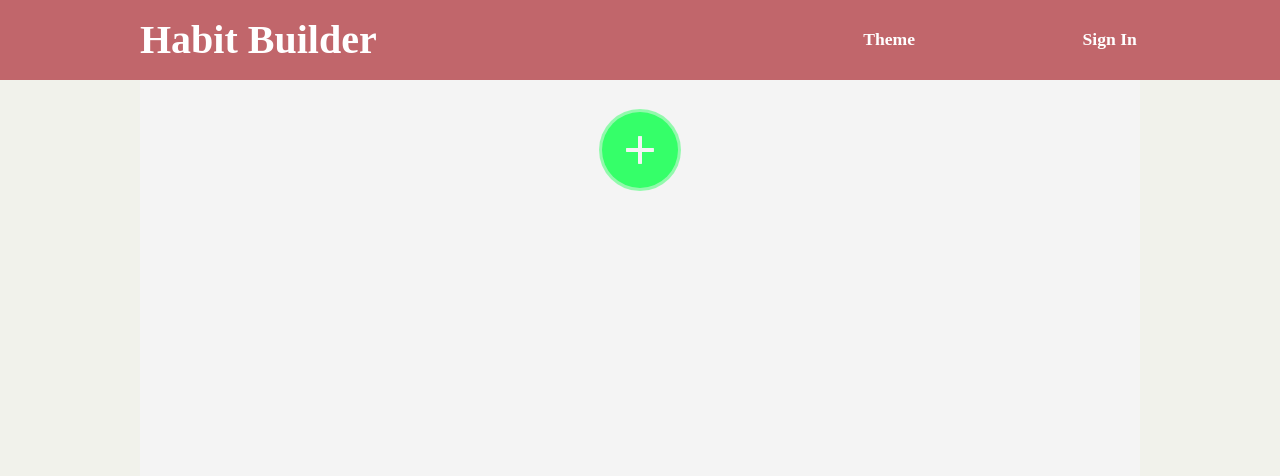
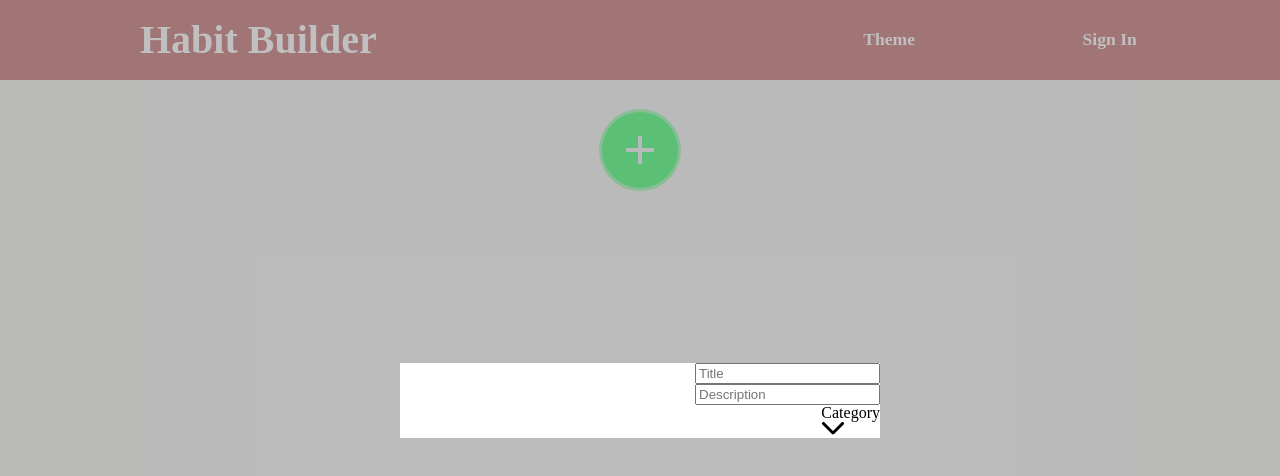
Before and after one commit to EtshD1/habit-builder, a React (Create React App) app: page / in a window 1280 px wide. Shown: the top 476 px of the page. Built offline with nearby package versions, Linux system fonts and the light colour scheme; a web font is replaced by a local one.

Commit message:
Add Form (logicless) and with incomplete styling

```diff
--- a/src/App.tsx
+++ b/src/App.tsx
@@ -2,12 +2,14 @@ import "./styles/main.scss";
 import "./styles/reset.css";
 import Navbar from "./components/Navbar";
 import Body from "./components/Body";
+import Form from './components/AddTaskForm';
 
 function App() {
   return (
     <div className="App">
       <Navbar />
       <Body />
+      <Form />
     </div>
   );
 }
--- /dev/null
+++ b/src/components/AddTaskForm.tsx
@@ -0,0 +1,46 @@
+import { useState } from "react";
+
+type habitValues = {
+  title: string,
+  description: string,
+  category: string
+}
+
+const intialFormValue: habitValues = {
+  title: "",
+  description: "",
+  category: ""
+}
+
+const Form = () => {
+  const [formValues, setFormValues] = useState(intialFormValue);
+
+  const controlledSetState = (item: { title?: string, description?: string, category?: string }) => {
+    setFormValues(ps => ({ ...ps, item }));
+  }
+
+  return (
+    <div id="formContainer">
+      <div>
+        <form>
+          <div>
+            <input type="text" placeholder="Title" onChange={(e) => controlledSetState({ title: e.target.value })} />
+            <input type="text" placeholder="Description" onChange={(e) => controlledSetState({ description: e.target.value })} />
+            <div>
+              <div className="dropdown">
+                <div>Category</div>
+                <div className="arrow">
+                  <svg width="24" height="14" viewBox="0 0 24 14" fill="none" xmlns="http://www.w3.org/2000/svg">
+                    <path d="M10.9393 13.0607C11.5251 13.6464 12.4749 13.6464 13.0607 13.0607L22.6066 3.51472C23.1924 2.92893 23.1924 1.97919 22.6066 1.3934C22.0208 0.807611 21.0711 0.807611 20.4853 1.3934L12 9.87868L3.51472 1.3934C2.92893 0.807611 1.97919 0.807611 1.3934 1.3934C0.807611 1.97919 0.807611 2.92893 1.3934 3.51472L10.9393 13.0607ZM10.5 10V12H13.5V10H10.5Z" fill="black" />
+                  </svg>
+                </div>
+              </div>
+            </div>
+          </div>
+        </form>
+      </div>
+    </div>
+  )
+}
+
+export default Form;
--- /dev/null
+++ b/src/styles/_form.scss
@@ -0,0 +1,17 @@
+#formContainer {
+  display: flex;
+  height: 100vh;
+  width: 100vw;
+  position: fixed;
+  justify-content: center;
+  align-items: center;
+  background-color: #82828280;
+
+  form > div {
+    background-color: #fff;
+    display: flex;
+    flex-direction: column;
+    align-items: flex-end;
+    width: 30rem;
+  }
+}
--- a/src/styles/main.scss
+++ b/src/styles/main.scss
@@ -1,6 +1,7 @@
 @import "config";
 @import "navbar";
 @import "body";
+@import "form";
 
 .App {
   height: 100vh;
```
